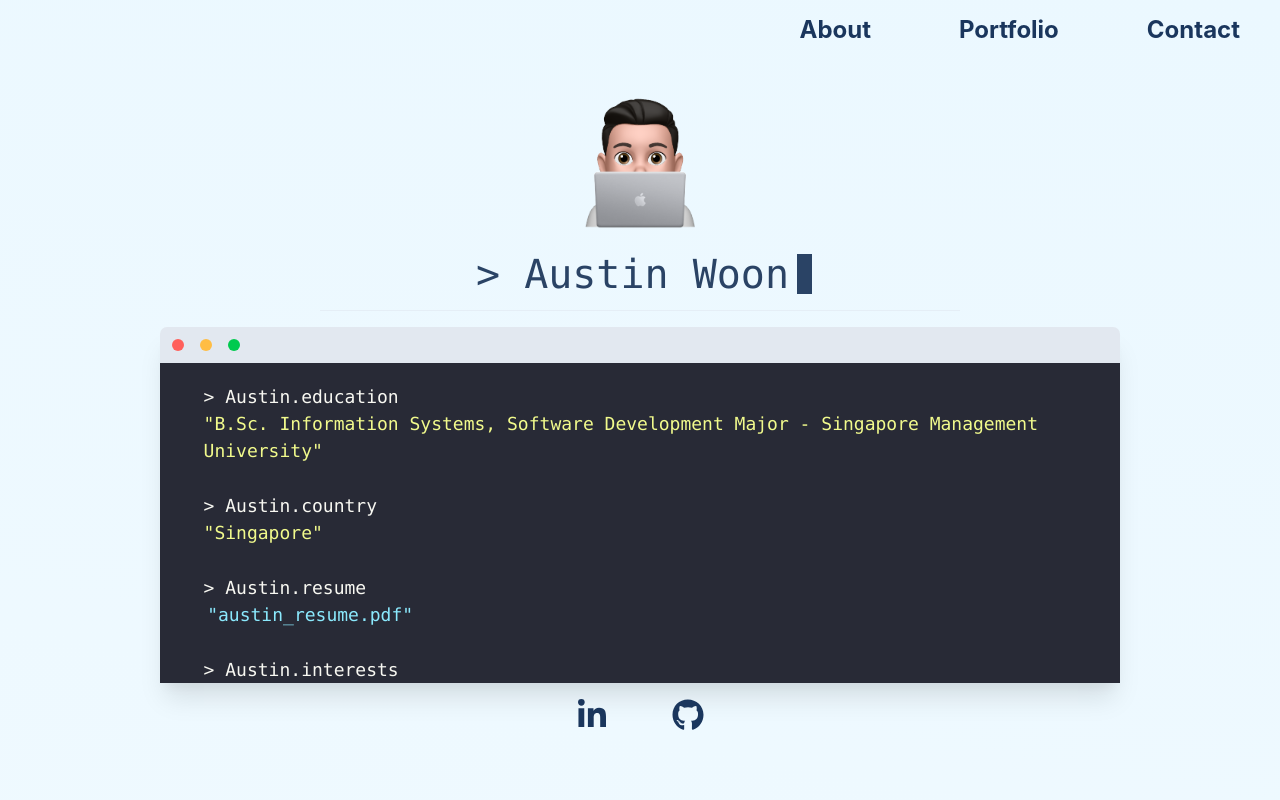
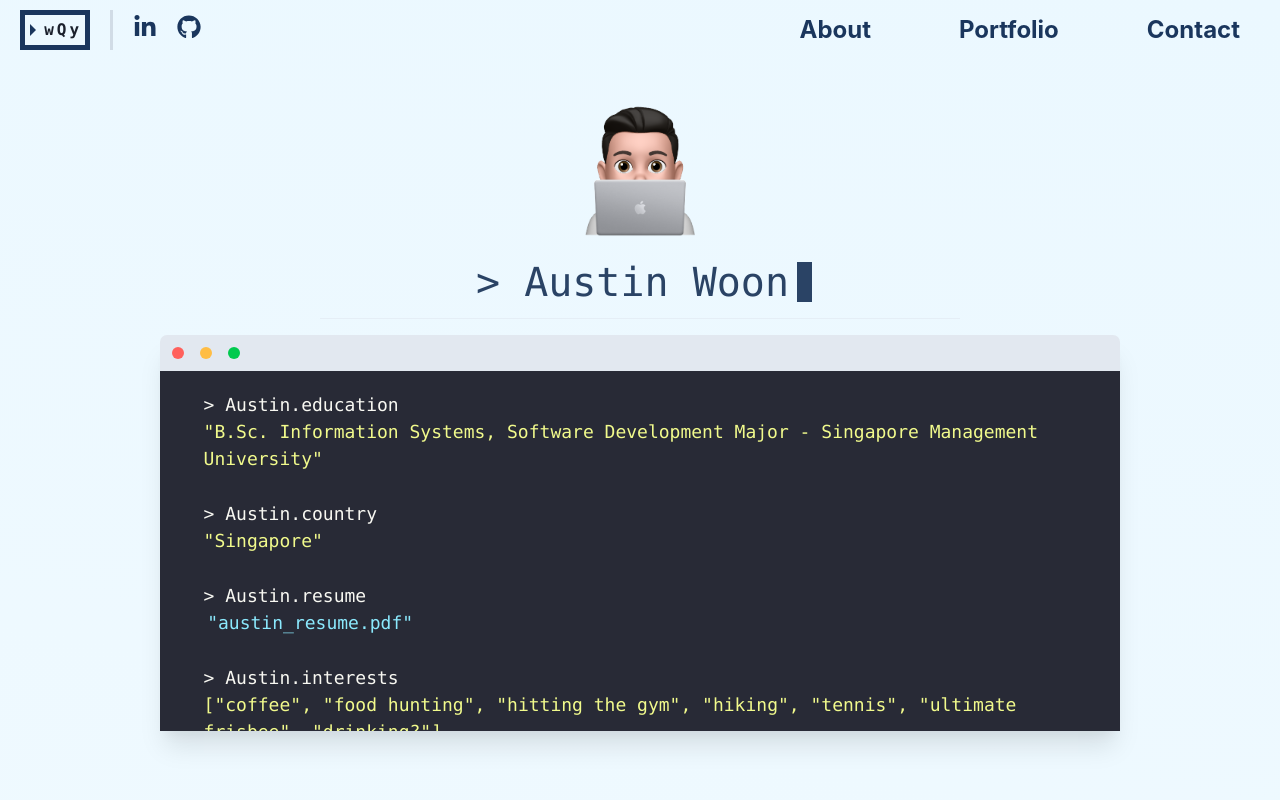
Before and after one commit to austinwoon/awqy_portfolio, a Next.js app in the folder austin-portfolio/: page / in a window 1280 px wide. Shown: the top 800 px of the page. Built offline with nearby package versions, Linux system fonts and the light colour scheme.

Commit message:
Adding logo

```diff
--- /dev/null
+++ b/austin-portfolio/components/Contexts/MediaQueryContext.js
@@ -0,0 +1,5 @@
+import React from 'react';
+
+export const MediaQueryContext = React.createContext({
+    isMobile: false,
+});
--- a/austin-portfolio/components/Intro/Intro.jsx
+++ b/austin-portfolio/components/Intro/Intro.jsx
@@ -42,48 +42,8 @@ export const Intro = () => {
                 </Flex>
 
                 <Flex mt={rowMarginTop} justify={'center'}>
-                    <Console height={'40vh'} />
+                    <Console height={'45vh'} />
                 </Flex>
-
-                <Stack
-                    spacing={16}
-                    direction="row"
-                    justify="center"
-                    mt={rowMarginTop}
-                    height={'5vh'}
-                >
-                    <MotionBox {...tapBounceStyle} {...hoverStyle}>
-                        <Link
-                            isExternal
-                            href={'https://linkedin.com/in/awqy'}
-                            transition={'top ease-in-out 0.3s'}
-                            color={'blue.900'}
-                            top={0}
-                            position={'relative'}
-                            _hover={{
-                                top: '-4px',
-                            }}
-                        >
-                            <Icon as={FaLinkedinIn} boxSize={[6, 8, 8, 8]} />
-                        </Link>
-                    </MotionBox>
-
-                    <MotionBox {...tapBounceStyle} {...hoverStyle}>
-                        <Link
-                            isExternal
-                            href={'https://github.com/austinwoon'}
-                            transition={'top ease-in-out 0.3s'}
-                            color={'blue.900'}
-                            top={0}
-                            position={'relative'}
-                            _hover={{
-                                top: '-4px',
-                            }}
-                        >
-                            <Icon as={FaGithub} boxSize={[6, 8, 8, 8]} />
-                        </Link>
-                    </MotionBox>
-                </Stack>
             </Box>
         </Flex>
     );
--- /dev/null
+++ b/austin-portfolio/components/Logo/Logo.jsx
@@ -0,0 +1,21 @@
+import { Code, Flex } from '@chakra-ui/react';
+import { FaChevronRight } from 'react-icons/fa';
+import { GoTriangleRight } from 'react-icons/go';
+
+const Logo = () => (
+    <Flex
+        align={'center'}
+        justify={'center'}
+        border={'5px'}
+        borderStyle={'solid'}
+        color={'blue.900'}
+    >
+        <GoTriangleRight />
+        <Code letterSpacing={3} fontWeight={'bold'} fontSize={'100%'}>
+            {' '}
+            wQy
+        </Code>
+    </Flex>
+);
+
+export default Logo;
--- a/austin-portfolio/components/Navbar/NavBar.jsx
+++ b/austin-portfolio/components/Navbar/NavBar.jsx
@@ -1,6 +1,11 @@
-import { Stack, Flex, Text, Box, Spacer } from '@chakra-ui/layout';
+import { Stack, Flex, Text, Box, Spacer, Divider } from '@chakra-ui/layout';
 import React from 'react';
 import HoverLink from '../HoverLink/HoverLink';
+import Logo from '../Logo/Logo';
+import MotionBox from '../FramerMotion/MotionBox';
+import { hoverStyle, tapBounceStyle } from '../../utils/framerMotionStyles';
+import { Icon, Link } from '@chakra-ui/react';
+import { FaGithub, FaLinkedinIn } from 'react-icons/fa';
 
 const NavBar = ({ refs }) => {
     const boxStyles = {
@@ -16,11 +21,47 @@ const NavBar = ({ refs }) => {
     };
 
     return (
-        <Stack
-            w="100vw"
-            justify={['center', 'center', 'flex-end', 'flex-end']}
-            direction={'row'}
+        <Flex
+            w={'100vw'}
+            align={'center'}
+            justify={['center', 'center', 'space-between', 'space-between']}
         >
+            <Stack direction="row" pl={5} h={10} spacing={5}>
+                <Logo />
+                <Box bgColor={'gray.300'} w="3px" opacity={0.8} />
+
+                <Flex align={'center'}>
+                    <MotionBox {...tapBounceStyle} {...hoverStyle}>
+                        <Link
+                            isExternal
+                            href={'https://linkedin.com/in/awqy'}
+                            color={'blue.900'}
+                        >
+                            <Icon
+                                as={FaLinkedinIn}
+                                fontSize={fontStyles.fontSize}
+                            />
+                        </Link>
+                    </MotionBox>
+                </Flex>
+
+                <Flex align={'center'}>
+                    <MotionBox {...tapBounceStyle} {...hoverStyle}>
+                        <Link
+                            isExternal
+                            href={'https://github.com/austinwoon'}
+                            color={'blue.900'}
+                        >
+                            <Icon
+                                as={FaGithub}
+                                fontSize={fontStyles.fontSize}
+                            />
+                        </Link>
+                    </MotionBox>
+                </Flex>
+            </Stack>
+
+            <Stack direction={'row'}>
                 <HoverLink
                     boxStyles={boxStyles}
                     fontStyles={fontStyles}
@@ -42,6 +83,7 @@ const NavBar = ({ refs }) => {
                     content={'Contact'}
                 />
             </Stack>
+        </Flex>
     );
 };
 
--- a/austin-portfolio/components/Portfolio/PortfolioSection.jsx
+++ b/austin-portfolio/components/Portfolio/PortfolioSection.jsx
@@ -10,7 +10,7 @@ import {
 import PortfolioCard from './PortfolioCard';
 import { works } from '../../constants/work';
 import WorkModal from '../WorkModal/WorkModal';
-import { WorkSelectedContext } from './WorkSelectedContext';
+import { WorkSelectedContext } from '../Contexts/WorkSelectedContext';
 import { headingSizes } from '../../utils/fontSizes';
 
 const PortfolioSection = () => {
--- a/austin-portfolio/components/WorkModal/ImageCarousel.jsx
+++ b/austin-portfolio/components/WorkModal/ImageCarousel.jsx
@@ -1,5 +1,5 @@
 import React from 'react';
-import { WorkSelectedContext } from '../Portfolio/WorkSelectedContext';
+import { WorkSelectedContext } from '../Contexts/WorkSelectedContext';
 import {
     Img,
     Box,
@@ -77,6 +77,7 @@ const ImageCarousel = () => {
         '(max-width: 1370px)',
         '(max-width: 450px)',
     ]);
+
     const swipeHandler = useSwipeable({
         onSwiped: ({ dir }) => {
             if (dir === 'Right') {
--- a/austin-portfolio/components/WorkModal/WorkModal.jsx
+++ b/austin-portfolio/components/WorkModal/WorkModal.jsx
@@ -17,7 +17,7 @@ import {
 } from '@chakra-ui/react';
 import { ExternalLinkIcon } from '@chakra-ui/icons';
 import ImageCarousel from './ImageCarousel';
-import { WorkSelectedContext } from '../Portfolio/WorkSelectedContext';
+import { WorkSelectedContext } from '../Contexts/WorkSelectedContext';
 import { FaGithub } from 'react-icons/fa';
 import MotionBox from '../FramerMotion/MotionBox';
 import { fontSizes, headingSizes } from '../../utils/fontSizes';
```
Also changed, not shown: austin-portfolio/components/Contexts/WorkSelectedContext.js (renamed from austin-portfolio/components/Portfolio/WorkSelectedContext.js). Lines whose indentation alone changed are shown as unchanged.
